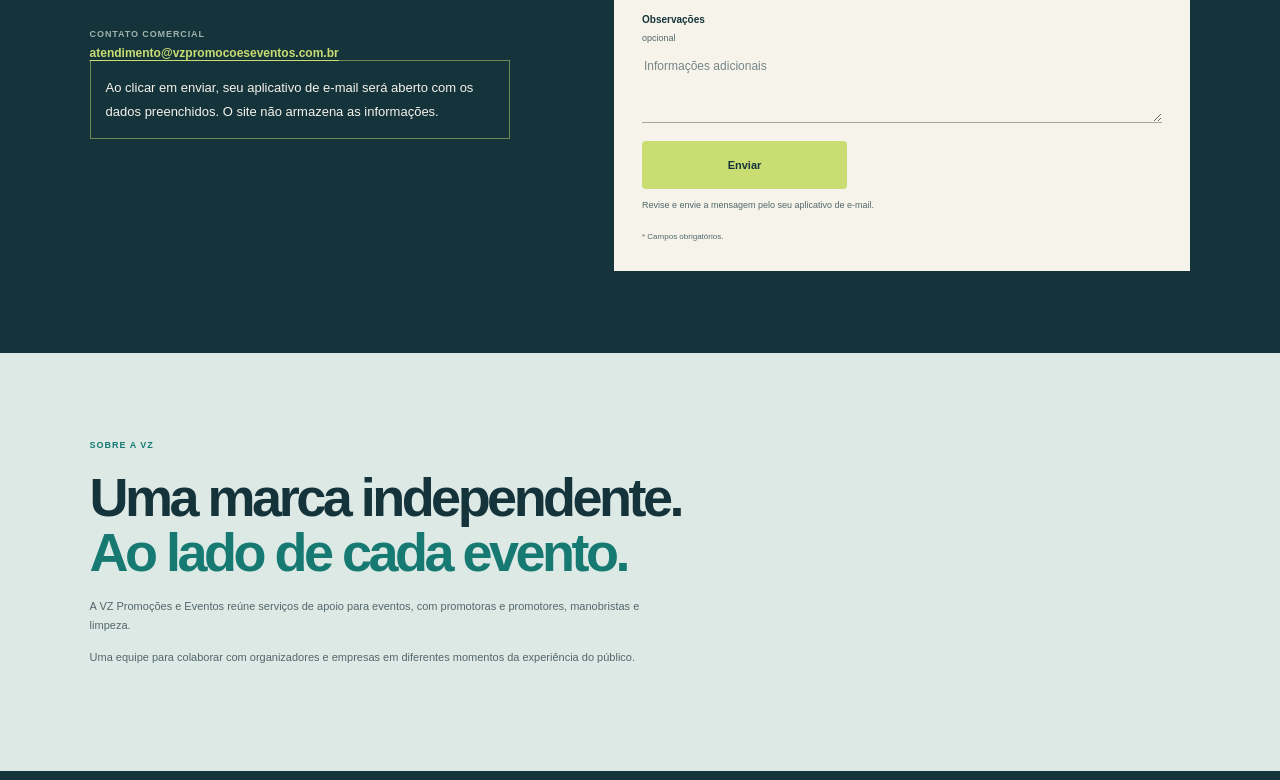
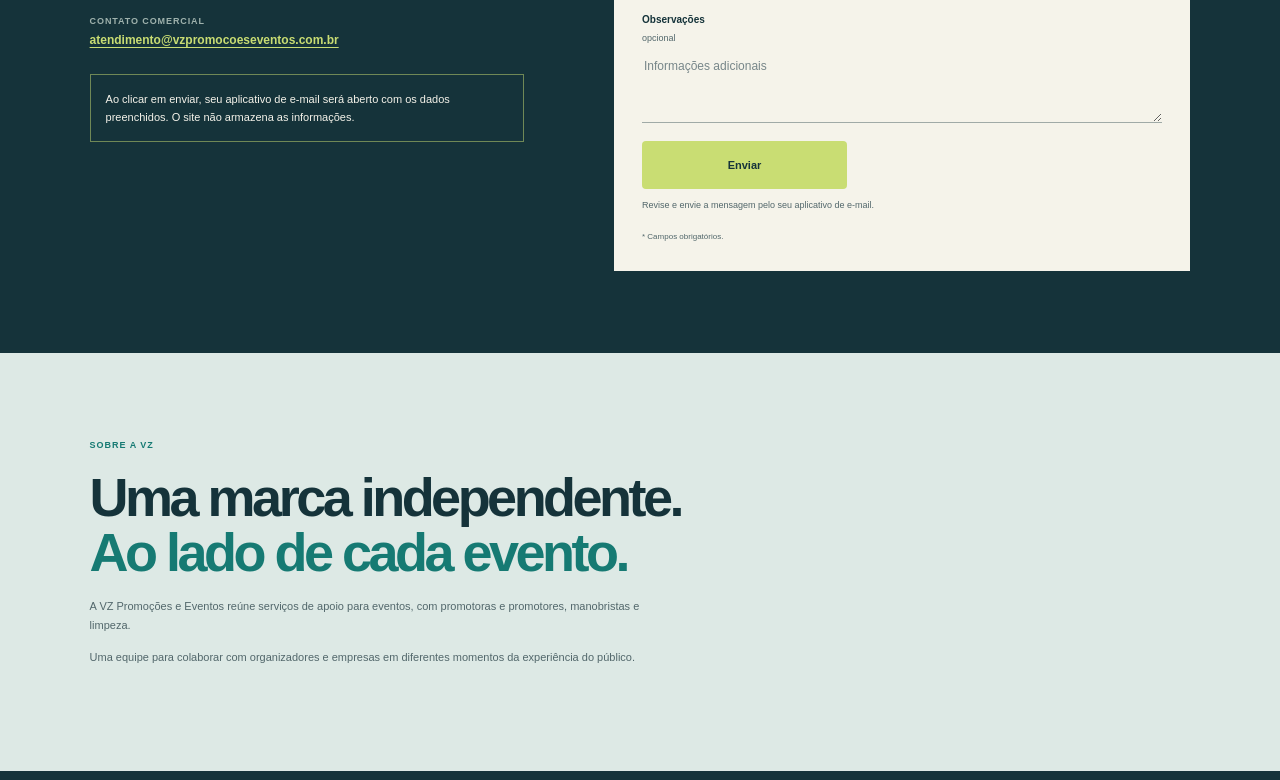
Before and after one commit to goheadmkt360-mkt/vz-promocoes-eventos, a plain HTML site: page index.html in a window 1280 px wide. Shown: the part 1734-2514 px from the top of the page. Drawn offline with Linux system fonts and the light colour scheme.

Commit message:
Fix spacing in contact note

```diff
--- a/styles.css
+++ b/styles.css
@@ -91,7 +91,7 @@ a:focus-visible, button:focus-visible, input:focus-visible, textarea:focus-visib
 .contact-copy .eyebrow { color: var(--lime); }
 .contact-copy h2 { max-width: 520px; margin: 22px 0 18px; font-family: var(--rounded); font-size: clamp(42px, 5.3vw, 64px); font-weight: 700; letter-spacing: -.065em; line-height: 1.02; }
 .contact-copy h2 span { color: var(--lime); }
-.contact-copy > p:not(.eyebrow) { max-width: 420px; margin: 0; color: var(--cream); font-size: 13px; line-height: 1.8; }
+.contact-copy > p:not(.eyebrow):not(.contact-privacy) { max-width: 420px; margin: 0; color: var(--cream); font-size: 13px; line-height: 1.8; }
 .contact-email { display: flex; flex-direction: column; gap: 7px; margin-top: 25px; font-size: 12px; }
 .contact-email-label { color: #9fb2ad; font-size: 9px; font-weight: 700; letter-spacing: .1em; text-transform: uppercase; }
 .contact-email a { color: var(--lime); font-weight: 700; text-decoration-thickness: 1px; text-underline-offset: 3px; }
```
